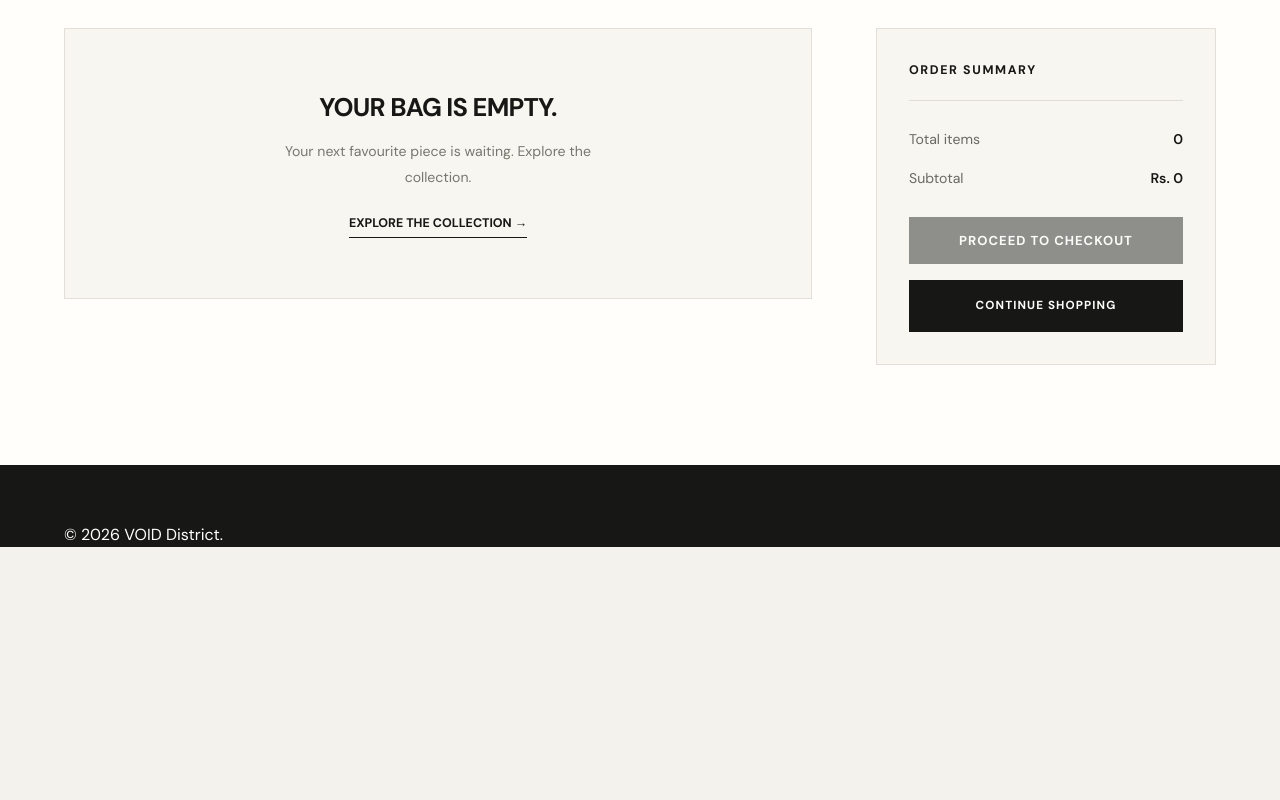
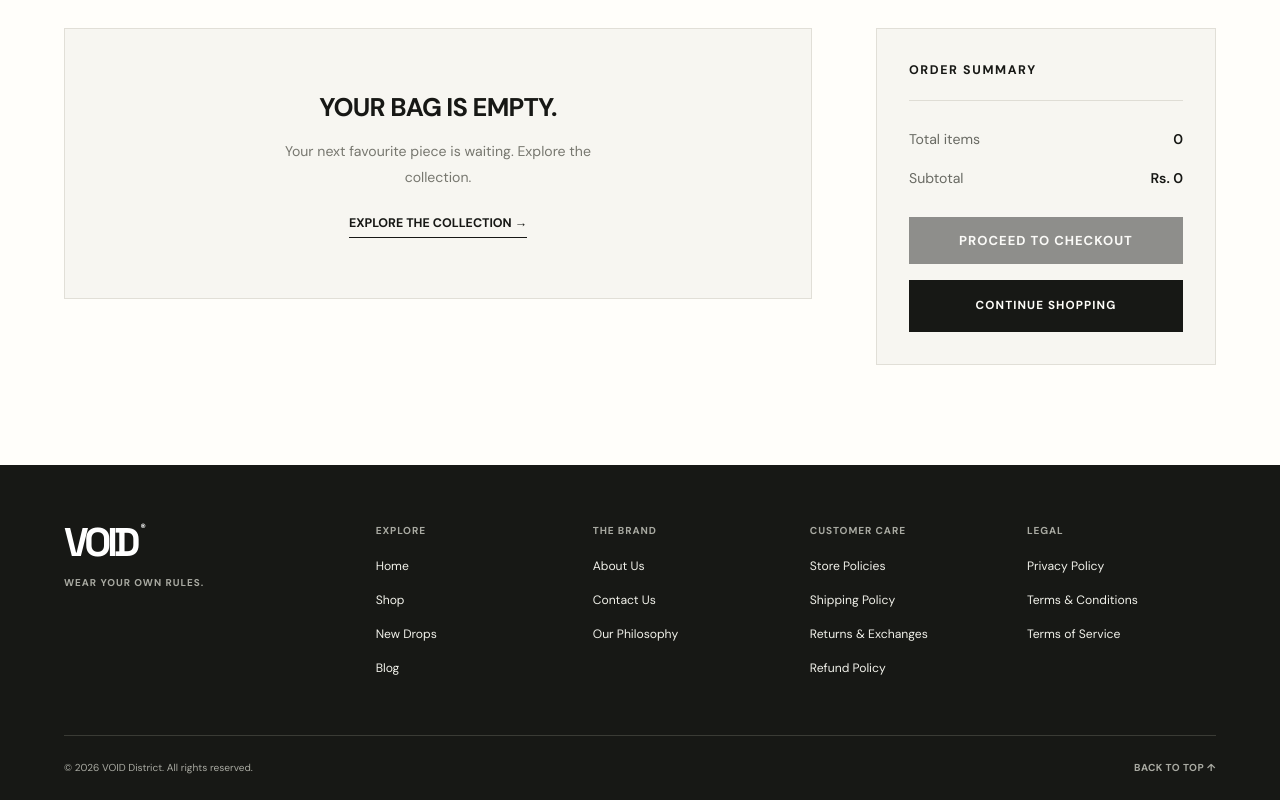
Before and after one commit to zooraizulkhalid/CodeAlpha_Simple-E-commerce-Store, a plain HTML site: page FrontEnd/cart.html in a window 1280 px wide. Shown: the part 393-1193 px from the top of the page. Before the commit the page ends 940 px from the top, so only its background shows below. Drawn offline with Linux system fonts and the light colour scheme.

Commit message:
Unify footer design across shop wishlist cart and product pages

```diff
--- a/FrontEnd/cart.html
+++ b/FrontEnd/cart.html
@@ -24,7 +24,7 @@
     <script src="./cart-page.js" defer></script>
   </head>
 
-  <body>
+  <body id="top">
     <!-- Header -->
     <!-- Announcement bar -->
     <div class="announcement-bar">
@@ -154,9 +154,55 @@
     </main>
 
     <!-- Footer -->
+
+    <!-- FOOTER -->
     <footer class="site-footer">
-      <div class="container">
-        <p>© <span id="currentYear"></span> VOID District.</p>
+      <div class="container footer-main">
+        <div class="footer-brand">
+          <a href="./index.html" class="brand-logo footer-logo">
+            VOID<span>®</span>
+          </a>
+          <p>WEAR YOUR OWN RULES.</p>
+        </div>
+
+        <div class="footer-column">
+          <h3>EXPLORE</h3>
+          <a href="./index.html">Home</a>
+          <a href="./shop.html">Shop</a>
+          <a href="./index.html#featured">New Drops</a>
+          <a href="./blog.html">Blog</a>
+        </div>
+
+        <div class="footer-column">
+          <h3>THE BRAND</h3>
+          <a href="./about.html">About Us</a>
+          <a href="./contact.html">Contact Us</a>
+          <a href="./about.html#philosophy">Our Philosophy</a>
+        </div>
+
+        <div class="footer-column">
+          <h3>CUSTOMER CARE</h3>
+          <a href="./store-policies.html">Store Policies</a>
+          <a href="./shipping-policy.html">Shipping Policy</a>
+          <a href="./returns.html">Returns &amp; Exchanges</a>
+          <a href="./refund-policy.html">Refund Policy</a>
+        </div>
+
+        <div class="footer-column">
+          <h3>LEGAL</h3>
+          <a href="./privacy-policy.html">Privacy Policy</a>
+          <a href="./terms.html">Terms &amp; Conditions</a>
+          <a href="./terms-of-service.html">Terms of Service</a>
+        </div>
+      </div>
+
+      <div class="container footer-bottom">
+        <p>
+          © <span id="currentYear">2026</span>
+          VOID District. All rights reserved.
+        </p>
+
+        <a href="#top">BACK TO TOP ↑</a>
       </div>
     </footer>
   </body>
```
Also changed, not shown: FrontEnd/product.html (+23 -11 lines), FrontEnd/shop.html (+22 -14 lines), FrontEnd/wishlist.html (+24 -10 lines).
